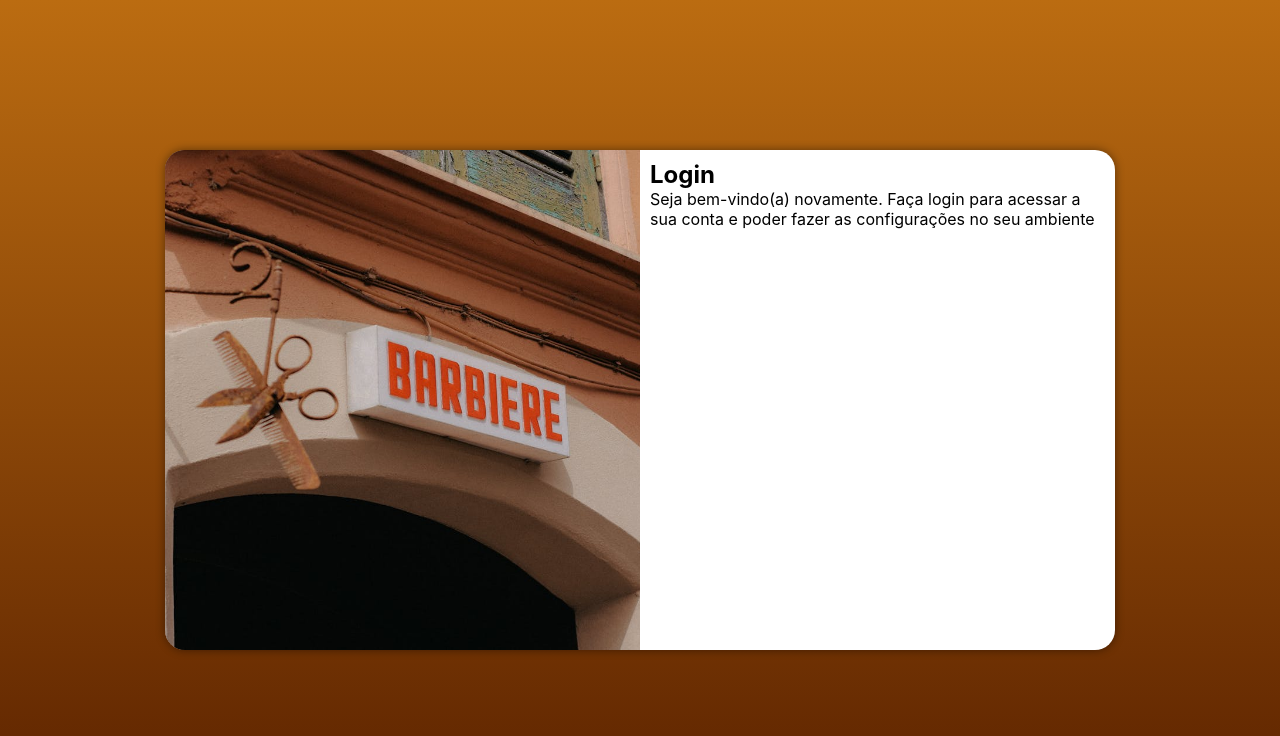
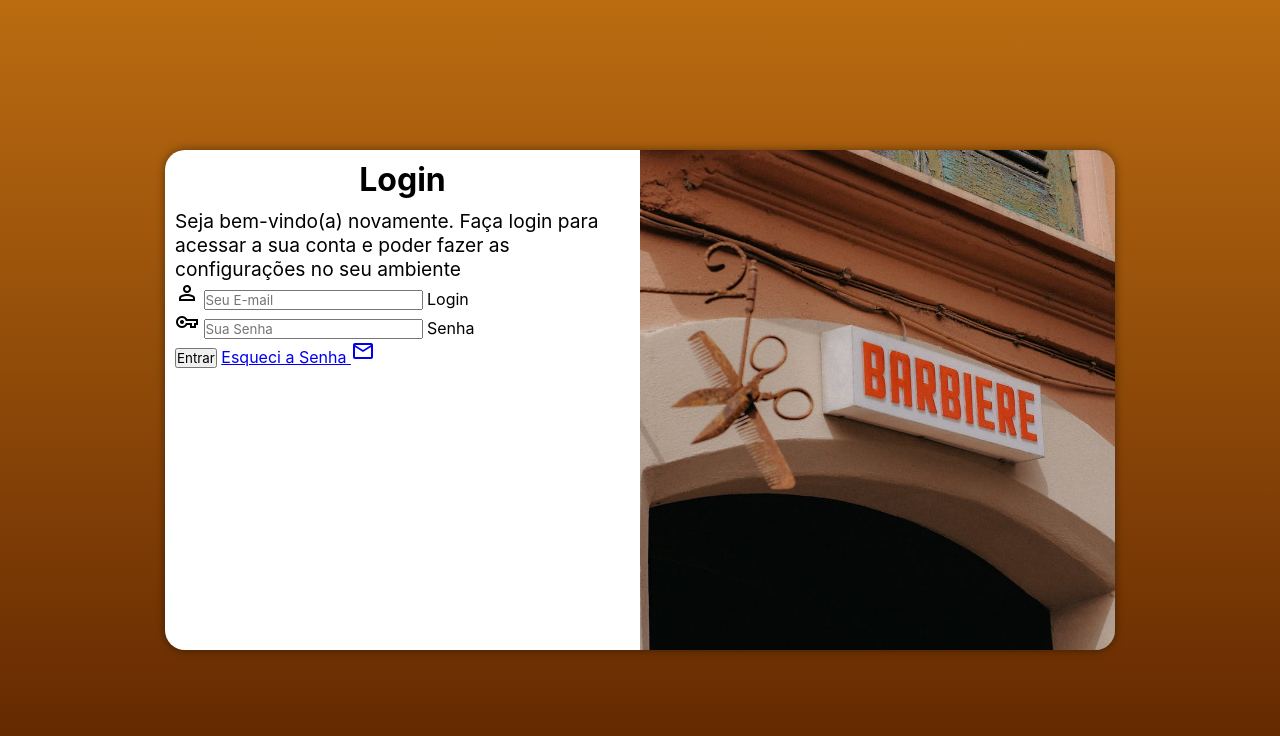
Before and after one commit to cirone50/projeto-login, a plain HTML site: page index.html in a window 1280 px wide. Drawn offline with nearby package versions, Linux system fonts and the light colour scheme.

Commit message:
adicionei o formulario

```diff
--- a/estilos/media-query.css
+++ b/estilos/media-query.css
@@ -44,14 +44,26 @@
     }
 
     section#login > div#imagem {
-        float: left;
+        float: right;
         width: 50%;
         height: 100%;
 
     }
 
     section#login > div#formulario {
-        float: right;
+        float: left;
         width: 50%;
     }
+
+    div#formulario > h1 {
+        font-size: 2em;
+    }
+
+
+    div#formulario > p {
+        font-size: 1.2em;
+    }
+
+
+
 }
--- a/estilos/style.css
+++ b/estilos/style.css
@@ -56,3 +56,12 @@
     padding: 10px;
 
 }
+
+div#formulario > h1 {
+    text-align: center;
+    margin-bottom: 10px;
+}
+
+div#formulario > p {
+    font-size: 0.8em;
+}
--- a/index.html
+++ b/index.html
@@ -4,6 +4,7 @@
     <meta charset="UTF-8">
     <meta name="viewport" content="width=device-width, initial-scale=1.0">
     <title>Login</title>
+    <link href="https://fonts.googleapis.com/css2?family=Material+Symbols+Outlined:wght@100" rel="stylesheet" />
     <link rel="stylesheet" href="estilos/style.css">
     <link rel="stylesheet" href="estilos/media-query.css">
 </head>
@@ -16,8 +17,19 @@
             <div id="formulario">
                 <h1>Login</h1>
                 <p>Seja bem-vindo(a) novamente. Faça login para acessar a sua conta e poder fazer as configurações no seu ambiente</p>
-                <form action="login.php" method="post">
-
+                <form action="login.php" method="post" autocomplete="on">
+                    <div class="campo">
+                        <span class="material-symbols-outlined">person</span>
+                        <input type="email" name="login" id="ilogin" placeholder="Seu E-mail" autocomplete="email" maxlength="30" required >
+                        <label for="ilogin">Login</label>
+                    </div>
+                    <div class="campo">
+                        <span class="material-symbols-outlined">vpn_key</span>
+                        <input type="password" name="senha" id="isenha" placeholder="Sua Senha" autocomplete="current-password" minlength="8" maxlength="15" required>
+                        <label for="isenha">Senha</label>
+                    </div>
+                    <input type="submit" value="Entrar">
+                    <a href="esqueci.html">Esqueci a Senha <span class="material-symbols-outlined">mail</span></a>
                 </form>
             </div>
         </section>
```
